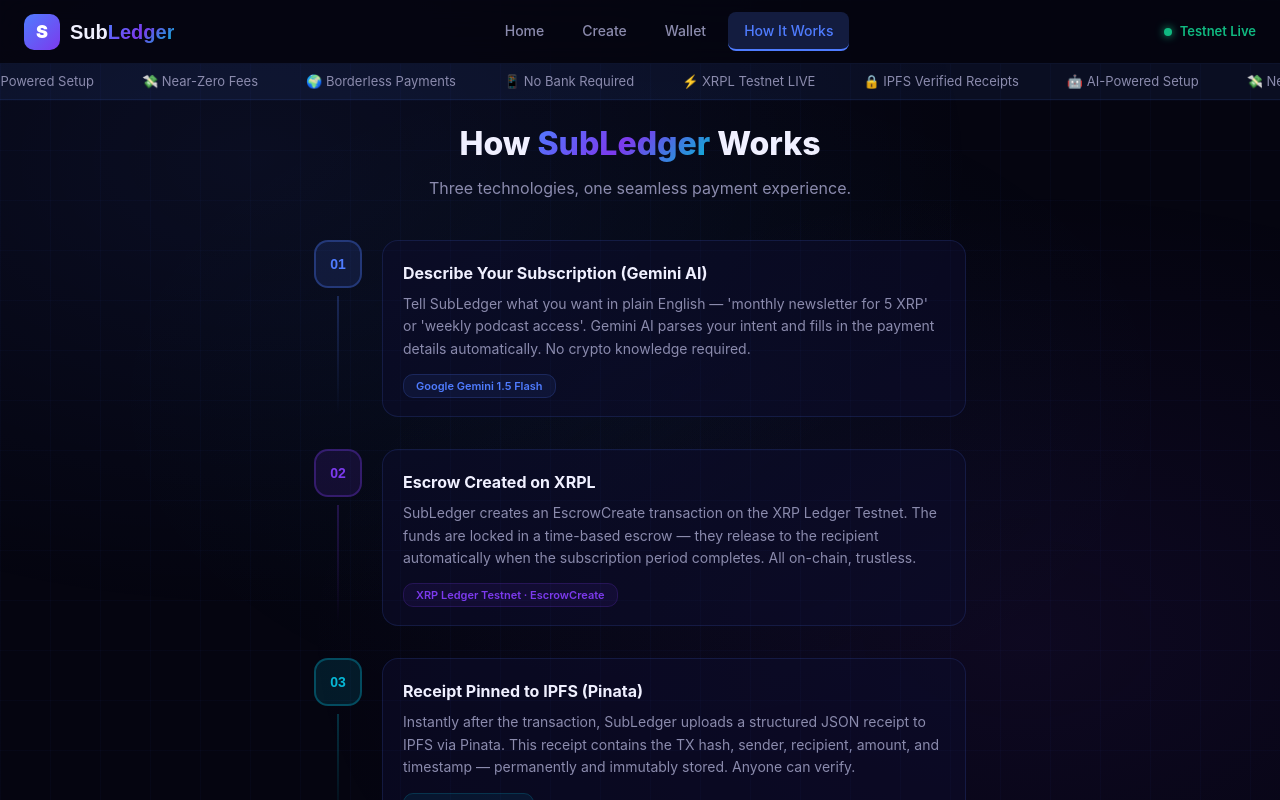
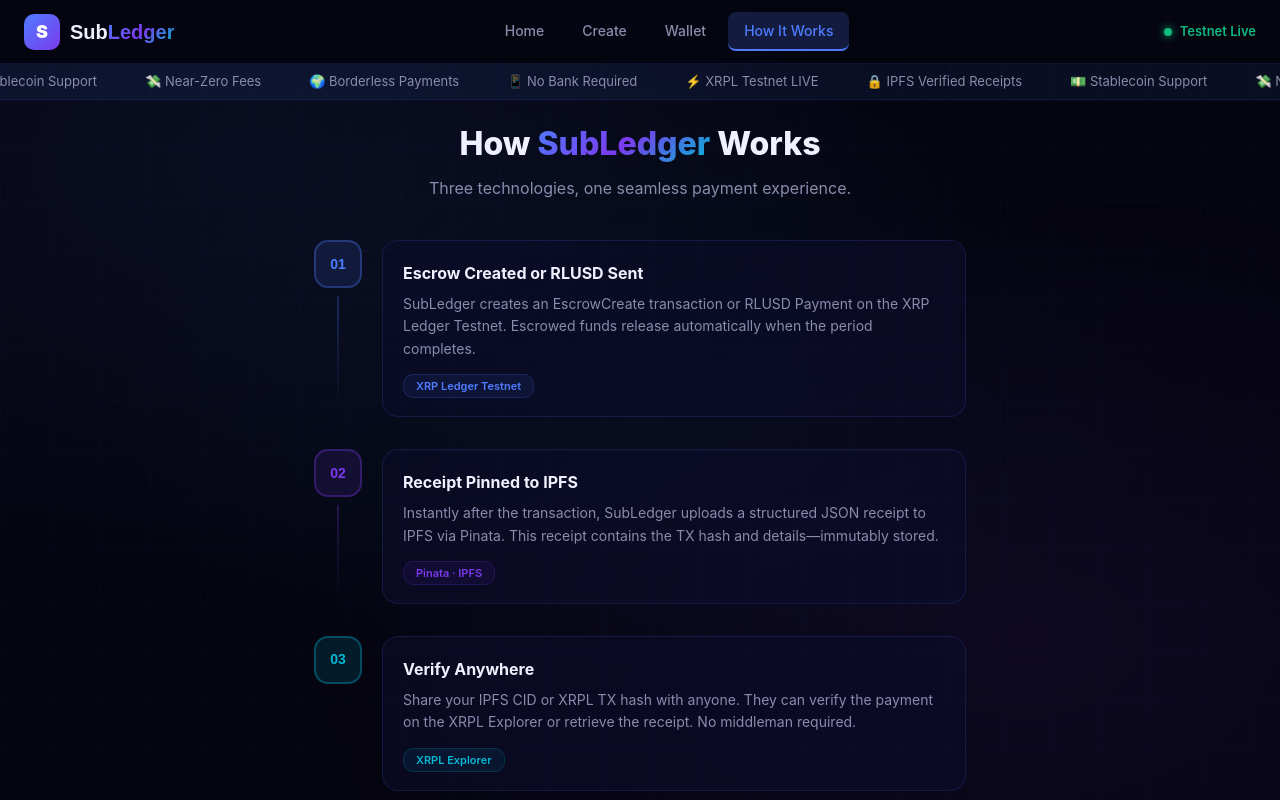
Before and after one commit to pushpakumar02/subledger, a Next.js app: page / in a window 1280 px wide. Both pictures are taken after a click on the button "How It Works". Shown: the top 800 px of the page. Built offline with nearby package versions, Linux system fonts and the light colour scheme.

Commit message:
🧹 Purge all remaining Gemini AI & Antigravity text references

```diff
--- a/package.json
+++ b/package.json
@@ -9,7 +9,6 @@
     "lint": "eslint"
   },
   "dependencies": {
-    "@google/generative-ai": "^0.24.1",
     "@pinata/sdk": "^2.1.0",
     "framer-motion": "^12.35.1",
     "lucide-react": "^0.577.0",
--- a/src/app/layout.tsx
+++ b/src/app/layout.tsx
@@ -7,7 +7,7 @@
   keywords: "XRPL, XRP Ledger, recurring payments, crypto subscriptions, DeFi, microfinance, RLUSD, Pinata, IPFS",
   openGraph: {
     title: "SubLedger — Recurring Payments for Everyone",
-    description: "SubLedger — Decentralized subscription infrastructure powered by XRPL, Pinata & Gemini AI",
+    description: "SubLedger — Decentralized subscription infrastructure powered by XRPL & Pinata",
     type: "website",
   },
 };
--- a/src/app/page.tsx
+++ b/src/app/page.tsx
@@ -159,9 +159,9 @@
 
   // Ticker items
   const tickerItems = [
-    "⚡ XRPL Testnet LIVE", "🔒 IPFS Verified Receipts", "🤖 AI-Powered Setup",
+    "⚡ XRPL Testnet LIVE", "🔒 IPFS Verified Receipts", "💵 Stablecoin Support",
     "💸 Near-Zero Fees", "🌍 Borderless Payments", "📱 No Bank Required",
-    "⚡ XRPL Testnet LIVE", "🔒 IPFS Verified Receipts", "🤖 AI-Powered Setup",
+    "⚡ XRPL Testnet LIVE", "🔒 IPFS Verified Receipts", "💵 Stablecoin Support",
     "💸 Near-Zero Fees", "🌍 Borderless Payments", "📱 No Bank Required",
   ];
 
@@ -314,9 +314,8 @@
                 display: "inline-flex", alignItems: "center", gap: "8px",
                 background: "rgba(79,124,255,0.1)", border: "1px solid rgba(79,124,255,0.25)",
                 borderRadius: "20px", padding: "8px 20px", fontSize: "13px",
-                color: "#4f7cff", fontWeight: 600,
               }}>
-                <Icons.Star /> Built at Midwest Blockathon 2025 · XRPL + Pinata + Gemini AI
+                <Icons.Star /> Built at Midwest Blockathon 2025 · XRPL + Pinata
               </span>
             </div>
 
@@ -336,8 +335,7 @@
               lineHeight: 1.6,
             }}>
               Stripe-like subscriptions powered by <strong style={{ color: "var(--text-primary)" }}>XRPL escrow</strong>,
-              IPFS-verified receipts via <strong style={{ color: "var(--text-primary)" }}>Pinata</strong>,
-              and natural-language setup with <strong style={{ color: "var(--text-primary)" }}>Gemini AI</strong>. No bank required.
+              and IPFS-verified receipts via <strong style={{ color: "var(--text-primary)" }}>Pinata</strong>. No bank required.
             </p>
 
             {/* CTA buttons */}
@@ -363,10 +361,11 @@
               <StatCard label="Settlement Time" value="3–5s" sub="XRPL Testnet" />
               <StatCard label="Transaction Fee" value="~$0.001" sub="Near-zero cost" />
               <StatCard label="Receipt Storage" value="IPFS" sub="via Pinata" />
-              <StatCard label="AI Setup" value="1 Line" sub="Natural language" />
+              <StatCard label="Stablecoins" value="RLUSD" sub="Ripple USD" />
             </div>
 
             {/* Features */}
+
             <div style={{ display: "grid", gridTemplateColumns: "repeat(auto-fit, minmax(280px,1fr))", gap: "16px", marginBottom: "48px" }}>
               <FeatureCard
                 icon={<Icons.Zap />}
@@ -381,9 +380,9 @@
                 color="#7c3aed"
               />
               <FeatureCard
-                icon={<Icons.Bot />}
-                title="Gemini AI Assistant"
-                desc="Just describe your subscription in plain English. Our AI extracts amount, interval, and details automatically."
+                icon={<Icons.Wallet />}
+                title="Stablecoin Support"
+                desc="Accept real RLUSD (Ripple's USD stablecoin) directly. No more price volatility, perfectly suited for monthly subscriptions."
                 color="#06b6d4"
               />
               <FeatureCard
@@ -395,7 +394,8 @@
             </div>
 
             {/* Success result box */}
-            {result && (
+            {
+              result && (
                 <div className="glass-card slide-up" style={{
                   padding: "24px", border: "1px solid rgba(16,185,129,0.3)",
                   background: "rgba(16,185,129,0.05)",
@@ -437,12 +437,15 @@
                     ))}
                   </div>
                 </div>
-            )}
-          </div>
-        )}
+              )
+            }
+          </div >
+        )
+        }
 
         {/* ── CREATE TAB ───────────────────────────────────────────────── */}
-        {activeTab === "create" && (
+        {
+          activeTab === "create" && (
             <div className="slide-up" style={{ maxWidth: "680px", margin: "0 auto", padding: "0 24px" }}>
               <h2 style={{ textAlign: "center", fontSize: "2rem", fontWeight: 800, marginBottom: "8px" }}>
                 Create a <span className="gradient-text">Subscription</span>
@@ -643,10 +646,12 @@
                 </div>
               </form>
             </div>
-        )}
+          )
+        }
 
         {/* ── WALLET TAB ───────────────────────────────────────────────── */}
-        {activeTab === "wallet" && (
+        {
+          activeTab === "wallet" && (
             <div className="slide-up" style={{ maxWidth: "620px", margin: "0 auto", padding: "0 24px" }}>
               <h2 style={{ textAlign: "center", fontSize: "2rem", fontWeight: 800, marginBottom: "8px" }}>
                 <span className="gradient-text">Wallet</span> Manager
@@ -813,10 +818,12 @@
                 )}
               </div>
             </div>
-        )}
+          )
+        }
 
         {/* ── HOW IT WORKS TAB ─────────────────────────────────────────── */}
-        {activeTab === "how" && (
+        {
+          activeTab === "how" && (
             <div className="slide-up" style={{ maxWidth: "700px", margin: "0 auto", padding: "0 24px" }}>
               <h2 style={{ textAlign: "center", fontSize: "2rem", fontWeight: 800, marginBottom: "8px" }}>
                 How <span className="gradient-text">SubLedger</span> Works
@@ -829,27 +836,21 @@
               {[
                 {
                   step: "01", color: "#4f7cff",
-                title: "Describe Your Subscription (Gemini AI)",
-                desc: "Tell SubLedger what you want in plain English — 'monthly newsletter for 5 XRP' or 'weekly podcast access'. Gemini AI parses your intent and fills in the payment details automatically. No crypto knowledge required.",
-                tech: "Google Gemini 1.5 Flash",
+                  title: "Escrow Created or RLUSD Sent",
+                  desc: "SubLedger creates an EscrowCreate transaction or RLUSD Payment on the XRP Ledger Testnet. Escrowed funds release automatically when the period completes.",
+                  tech: "XRP Ledger Testnet",
                 },
                 {
                   step: "02", color: "#7c3aed",
-                title: "Escrow Created on XRPL",
-                desc: "SubLedger creates an EscrowCreate transaction on the XRP Ledger Testnet. The funds are locked in a time-based escrow — they release to the recipient automatically when the subscription period completes. All on-chain, trustless.",
-                tech: "XRP Ledger Testnet · EscrowCreate",
+                  title: "Receipt Pinned to IPFS",
+                  desc: "Instantly after the transaction, SubLedger uploads a structured JSON receipt to IPFS via Pinata. This receipt contains the TX hash and details—immutably stored.",
+                  tech: "Pinata · IPFS",
                 },
                 {
                   step: "03", color: "#06b6d4",
-                title: "Receipt Pinned to IPFS (Pinata)",
-                desc: "Instantly after the transaction, SubLedger uploads a structured JSON receipt to IPFS via Pinata. This receipt contains the TX hash, sender, recipient, amount, and timestamp — permanently and immutably stored. Anyone can verify.",
-                tech: "Pinata · IPFS · CIDv1",
-              },
-              {
-                step: "04", color: "#10b981",
                   title: "Verify Anywhere",
-                desc: "Share your IPFS CID or XRPL TX hash with anyone. They can verify the payment on the XRPL Explorer or retrieve the receipt directly from IPFS. No middleman, no trust required.",
-                tech: "XRPL Explorer · Public IPFS",
+                  desc: "Share your IPFS CID or XRPL TX hash with anyone. They can verify the payment on the XRPL Explorer or retrieve the receipt. No middleman required.",
+                  tech: "XRPL Explorer",
                 },
               ].map((item, i) => (
                 <div key={i} style={{ display: "flex", gap: "20px", marginBottom: "32px" }}>
@@ -861,9 +862,9 @@
                       fontWeight: 900, fontSize: "14px", color: item.color,
                       fontFamily: "'Space Grotesk', sans-serif",
                     }}>{item.step}</div>
-                  {i < 3 && <div style={{ width: 2, flex: 1, background: `linear-gradient(to bottom, ${item.color}40, transparent)`, marginTop: "8px" }} />}
+                    {i < 2 && <div style={{ width: 2, flex: 1, background: `linear-gradient(to bottom, ${item.color}40, transparent)`, marginTop: "8px" }} />}
                   </div>
-                <div className="glass-card" style={{ flex: 1, padding: "20px", marginBottom: i < 3 ? "0" : undefined }}>
+                  <div className="glass-card" style={{ flex: 1, padding: "20px", marginBottom: i < 2 ? "0" : undefined }}>
                     <div style={{ fontWeight: 700, fontSize: "16px", marginBottom: "8px" }}>{item.title}</div>
                     <div style={{ color: "var(--text-secondary)", fontSize: "14px", lineHeight: 1.6, marginBottom: "12px" }}>
                       {item.desc}
@@ -884,7 +885,7 @@
                   {[
                     { name: "XRPL", desc: "On-chain escrow & settlement", color: "#4f7cff", icon: "⚡" },
                     { name: "Pinata", desc: "IPFS receipt pinning", color: "#f59e0b", icon: "📌" },
-                  { name: "Gemini AI", desc: "Natural language parsing", color: "#06b6d4", icon: "🤖" },
+                    { name: "RLUSD", desc: "Ripple Stablecoin support", color: "#10b981", icon: "💵" },
                     { name: "Next.js", desc: "Full-stack web app", color: "#7c3aed", icon: "⚙️" },
                   ].map((t, i) => (
                     <div key={i} style={{
@@ -899,11 +900,12 @@
                 </div>
               </div>
             </div>
-        )}
-      </main>
+          )
+        }
+      </main >
 
       {/* FOOTER */}
-      <footer style={{
+      < footer style={{
         borderTop: "1px solid rgba(79,124,255,0.1)",
         padding: "24px", textAlign: "center",
         color: "var(--text-secondary)", fontSize: "13px",
@@ -912,11 +914,11 @@
         <span style={{ marginRight: "8px" }}>Built with ❤️ at</span>
         <strong style={{ color: "var(--text-primary)" }}>Midwest Blockathon 2025</strong>
         <span style={{ margin: "0 12px", opacity: 0.3 }}>·</span>
-        <span>XRPL + Pinata + Google Antigravity</span>
+        <span>XRPL + Pinata</span>
         <span style={{ margin: "0 12px", opacity: 0.3 }}>·</span>
         <a href="https://github.com/pushpakumar02/subledger" target="_blank" rel="noopener noreferrer"
           style={{ color: "#4f7cff", textDecoration: "none" }}>GitHub</a>
-      </footer>
-    </div>
+      </footer >
+    </div >
   );
 }
```
Also changed, not shown: 2 other files (tests, documents, lock files or other folders). Lines whose indentation alone changed are shown as unchanged.
